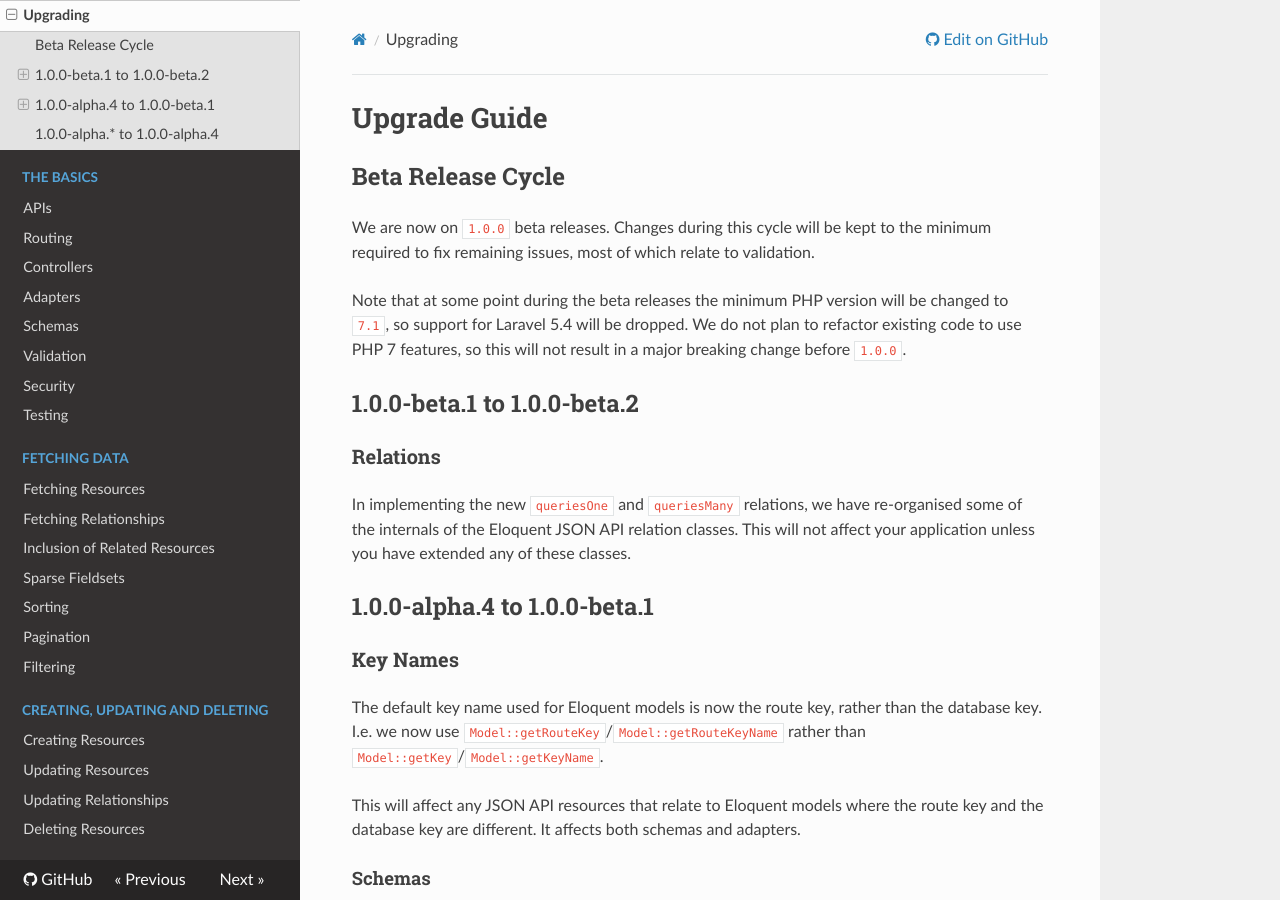
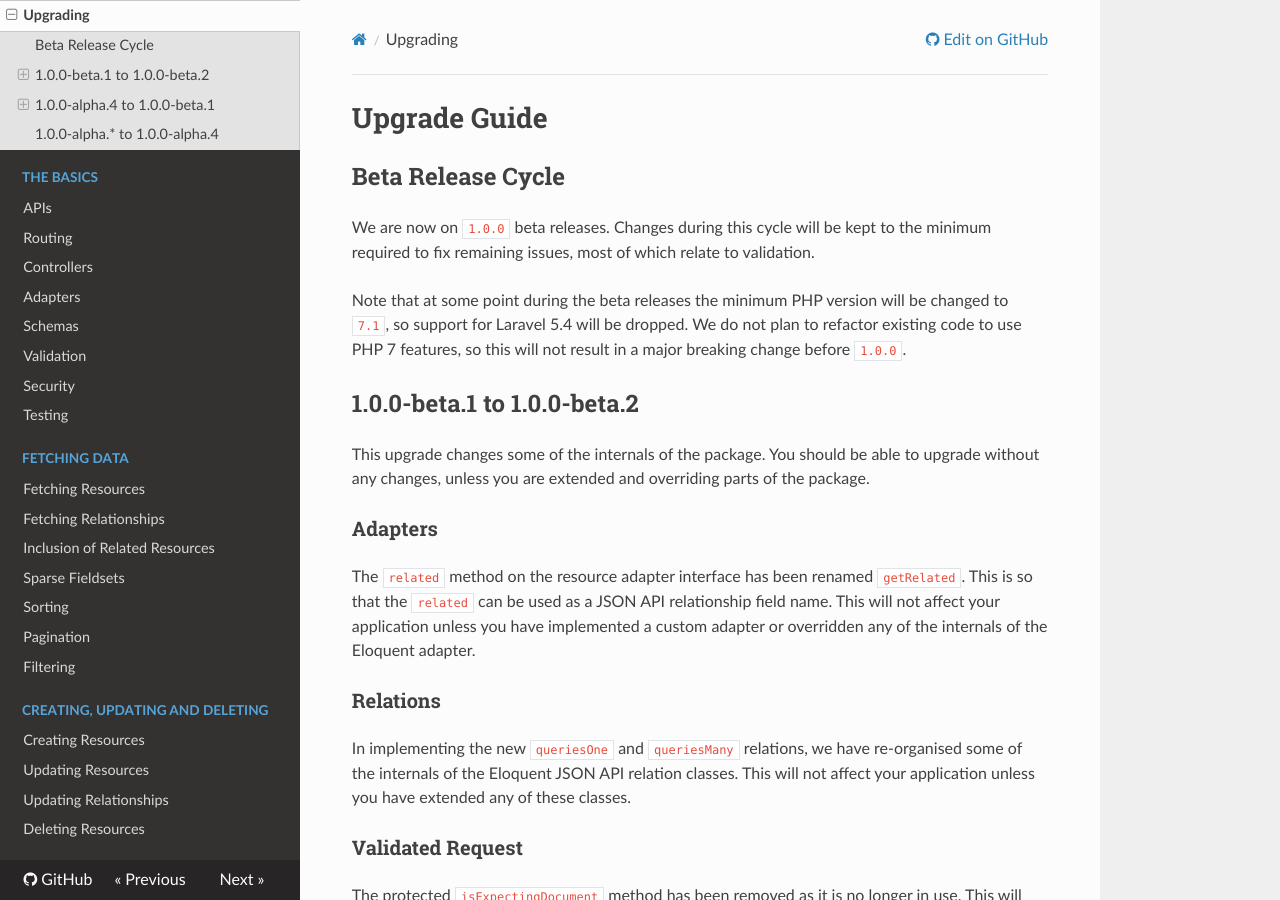
Before and after one commit to cloudcreativity/laravel-json-api, an MkDocs documentation site: the page built from docs/upgrade.md, in a window 1280 px wide and 900 px high. Built offline with MkDocs 1.6.1, drawn with Linux system fonts in a browser that asks for light colours; nearby versions of some CDN libraries; old or Windows-style settings are respelled for this version of MkDocs; some of the changed text lies outside the part shown.

Commit message:
[Docs] Update changelog and bump version

```diff
--- a/docs/upgrade.md
+++ b/docs/upgrade.md
@@ -11,11 +11,25 @@ so this will not result in a major breaking change before `1.0.0`.
 
 ## 1.0.0-beta.1 to 1.0.0-beta.2
 
+This upgrade changes some of the internals of the package. You should be able to upgrade without any
+changes, unless you are extended and overriding parts of the package.
+
+### Adapters
+
+The `related` method on the resource adapter interface has been renamed `getRelated`. This is so that
+the `related` can be used as a JSON API relationship field name. This will not affect your application
+unless you have implemented a custom adapter or overridden any of the internals of the Eloquent adapter.
+
 ### Relations
 
 In implementing the new `queriesOne` and `queriesMany` relations, we have re-organised some of the internals
 of the Eloquent JSON API relation classes. This will not affect your application unless you have extended
 any of these classes.
+
+### Validated Request
+
+The protected `isExpectingDocument` method has been removed as it is no longer in use. This will not affect
+your application unless you have extended this class.
 
 ## 1.0.0-alpha.4 to 1.0.0-beta.1
 
```
Also changed, not shown: CHANGELOG.md (+1 -1 lines), README.md (+4 -4 lines), docs/basics/adapters.md (+1 -1 lines), docs/installation.md (+2 -2 lines).
